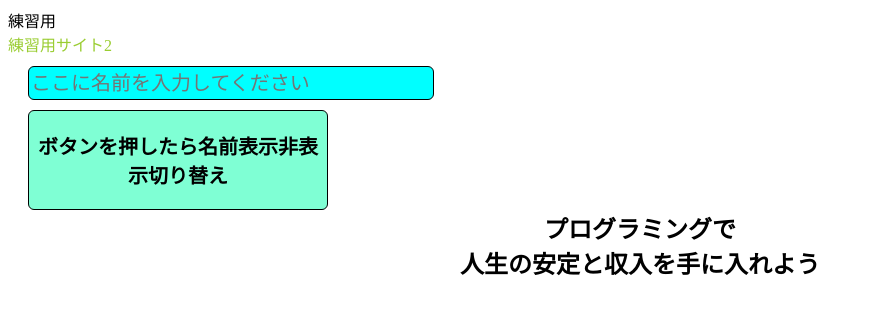
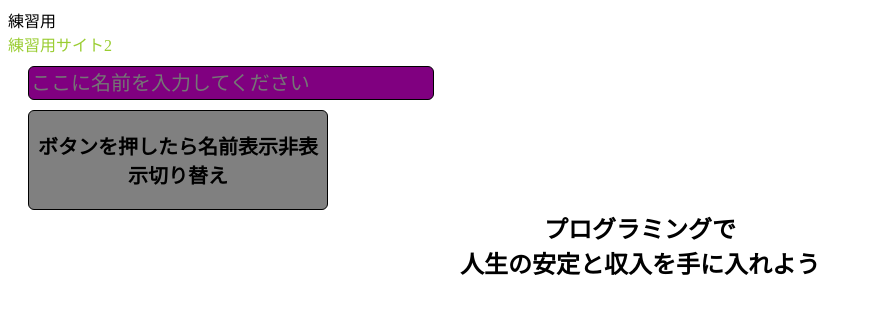
Before and after one commit to ShunNadamoto/clonepractice, a Next.js app: page / in a window 1280 px wide. Shown: the top 314 px of the page, without its empty margins (0-872 px from the left). Built offline with nearby package versions, Linux system fonts and the light colour scheme.

Commit message:
各ボタンの背景色変更

```diff
--- a/src/pages/index.module.scss
+++ b/src/pages/index.module.scss
@@ -21,7 +21,7 @@
     margin-left: 20px;
     border-radius: 6px;
     font-size: 20px;
-    background-color: aqua;
+    background-color:purple;
   }
 
   &__button {
@@ -32,7 +32,7 @@
     border-radius: 6px;
     font-weight: bold;
     font-size: 20px;
-    background-color: aquamarine;
+    background-color: gray;
     cursor: pointer;
   }
 
```
